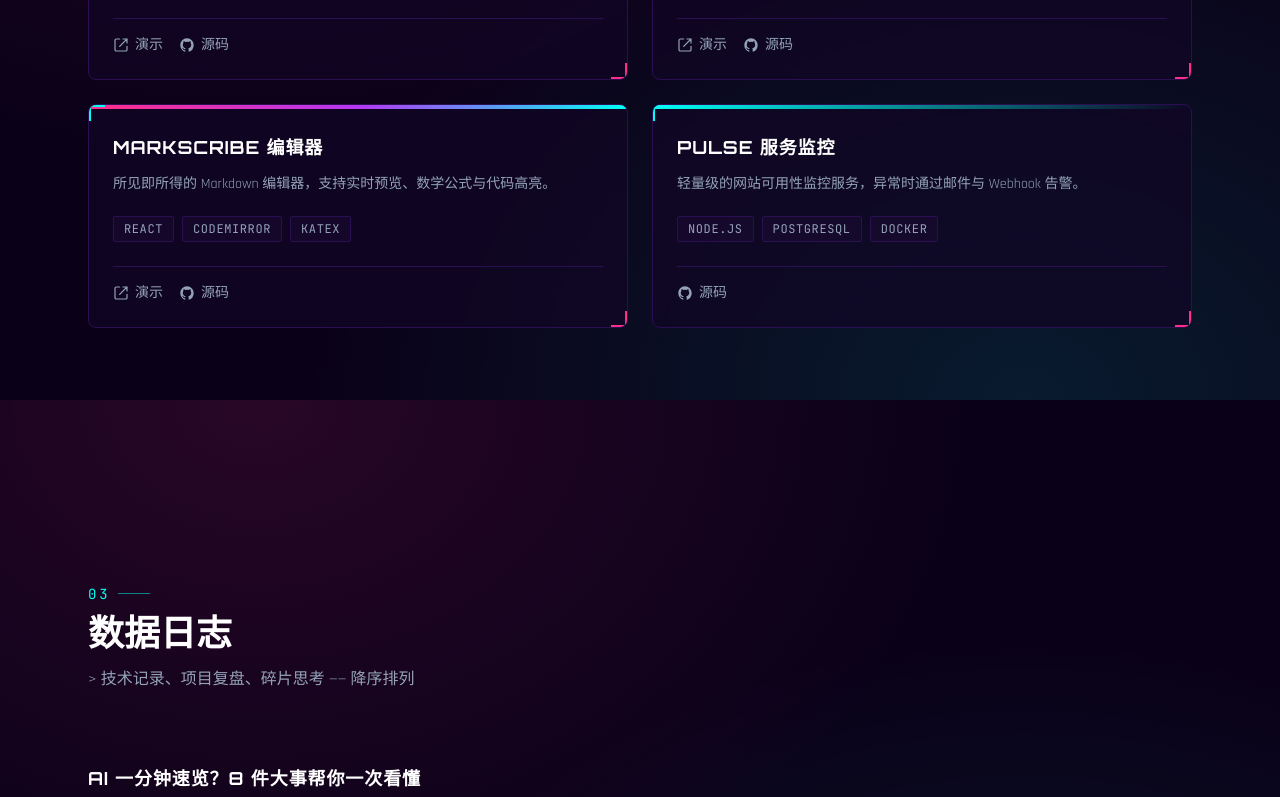
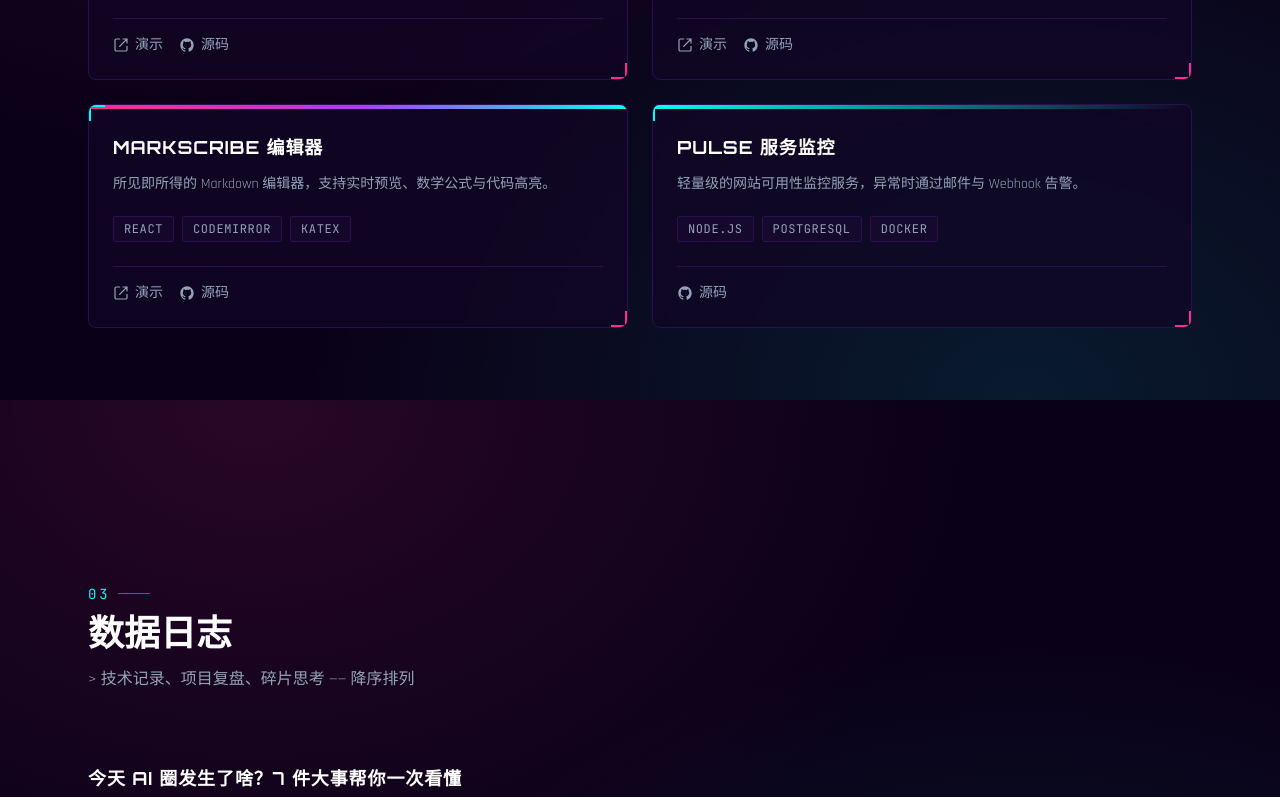
Before and after one commit to alexchenyiqin-droid/cyberpunk-portfolio, a React (Vite) app: page / in a window 1280 px wide. Shown: the part 2000-2797 px from the top of the page. Built offline with nearby package versions, Linux system fonts and the light colour scheme.

Commit message:
feat: add AI daily report for 2026-07-06

```diff
--- a/src/data/posts.js
+++ b/src/data/posts.js
@@ -10,6 +10,72 @@
  *   content   正文，使用 Markdown 语法编写
  */
 export const posts = [
+  {
+    slug: 'ai-daily-20260706',
+    title: '今天 AI 圈发生了啥？7 件大事帮你一次看懂',
+    excerpt: '2026年7月6日 · AI日报 · 阅读约 3 分钟',
+    date: '2026-07-06',
+    tags: ['AI', '日报', '科技'],
+    content: `> 2026年7月6日 · AI日报 · 阅读约 3 分钟
+
+---
+
+## 1. Meta拟对外出售算力进军AI云
+
+据报道，Meta正筹划进军云计算市场，计划向外部客户出售其过剩的AI计算资源。这家社交巨头手握大量GPU和数据中心，希望把前期砸重金建的AI基础设施变成新的赚钱渠道，跟亚马逊、微软抢生意。
+
+**一句话：** 科技巨头开始卖AI算力了，以后中小企业也能用便宜的大厂级计算资源了
+
+---
+## 2. 全球AI生物医药合作密集落地
+
+今年以来，AI+制药领域好消息不断。英矽智能刚和武田制药达成全球战略合作，用AI帮药企筛选新药分子。中信建投数据显示，AI制药市场从24.9亿美元飙到2035年460亿美元，年增速超33%，中国是增长最快的市场之一。
+
+**一句话：** AI帮你研发新药，以后救命药可能更快更便宜
+
+---
+## 3. 日本AI预算增加近三倍
+
+日本政府批准2026财年预算，经济产业省砸1.23万亿日元支持芯片和AI研发，是之前的近三倍。这笔钱主要扶持本土芯片企业Rapidus和基础AI模型开发，看来日本这次是铁了心要在AI竞赛中追赶中美。
+
+**一句话：** 日本急了，砸钱追赶中美AI，普通人以后可能买到更便宜的日本芯片
+
+---
+## 4. OpenAI联手博通自研AI芯片
+
+OpenAI宣布和芯片巨头博通合作开发专用AI推理芯片，用台积电3纳米工艺，目标是把每个token生成的能耗降低30%。AI公司不再只买芯片，开始自己造芯了，意味着算力战争进入新阶段。
+
+**一句话：** AI公司开始自己造芯片，以后用AI应用可能更省电更便宜
+
+---
+## 5. Anthropic开源协议拉拢开发者
+
+Anthropic把自家开发的Model Context Protocol协议捐给了Linux基金会，这个协议能让AI模型连接各种数据工具。ChatGPT、Gemini都在用，捐赠后有望成为行业通用标准，开发者接入AI更容易了。
+
+**一句话：** AI圈开始搞"通用插头"了，以后不同AI工具能无缝对接
+
+---
+## 6. Accenture万人培训押注Claude
+
+咨询巨头Accenture和AI公司Anthropic合作，培训3万名专业人员使用Claude系列工具，主攻银行、制药等监管严格的行业。这标志着AI从"试点玩具"正式进入"企业生产"阶段。
+
+**一句话：** 大公司开始认真用AI了，以后银行、医院的AI服务可能更靠谱
+
+---
+## 7. 清华大学牵头成立AI开放联盟
+
+清华大学牵头，17所高校和8家科技企业共同成立人工智能开放联盟，旨在打造自主可控的AI基础设施体系，培养高端AI人才，为国家重大AI攻关任务服务。
+
+**一句话：** 中国AI产学研抱团，以后可能会有更多国产AI新突破
+
+---
+
+> **今日总结：** AI基础设施竞争白热化，大厂从"买算力"转向"造芯片"和"建云服务"，同时AI在各行业落地加速。
+
+*数据来源：财联社、新浪科技、CSDN、Binaryverse AI、网信产业周报*
+
+*明天见 👋*`,
+  },
   {
     slug: 'ai-daily-20260705',
     title: 'AI 一分钟速览？8 件大事帮你一次看懂',
```
